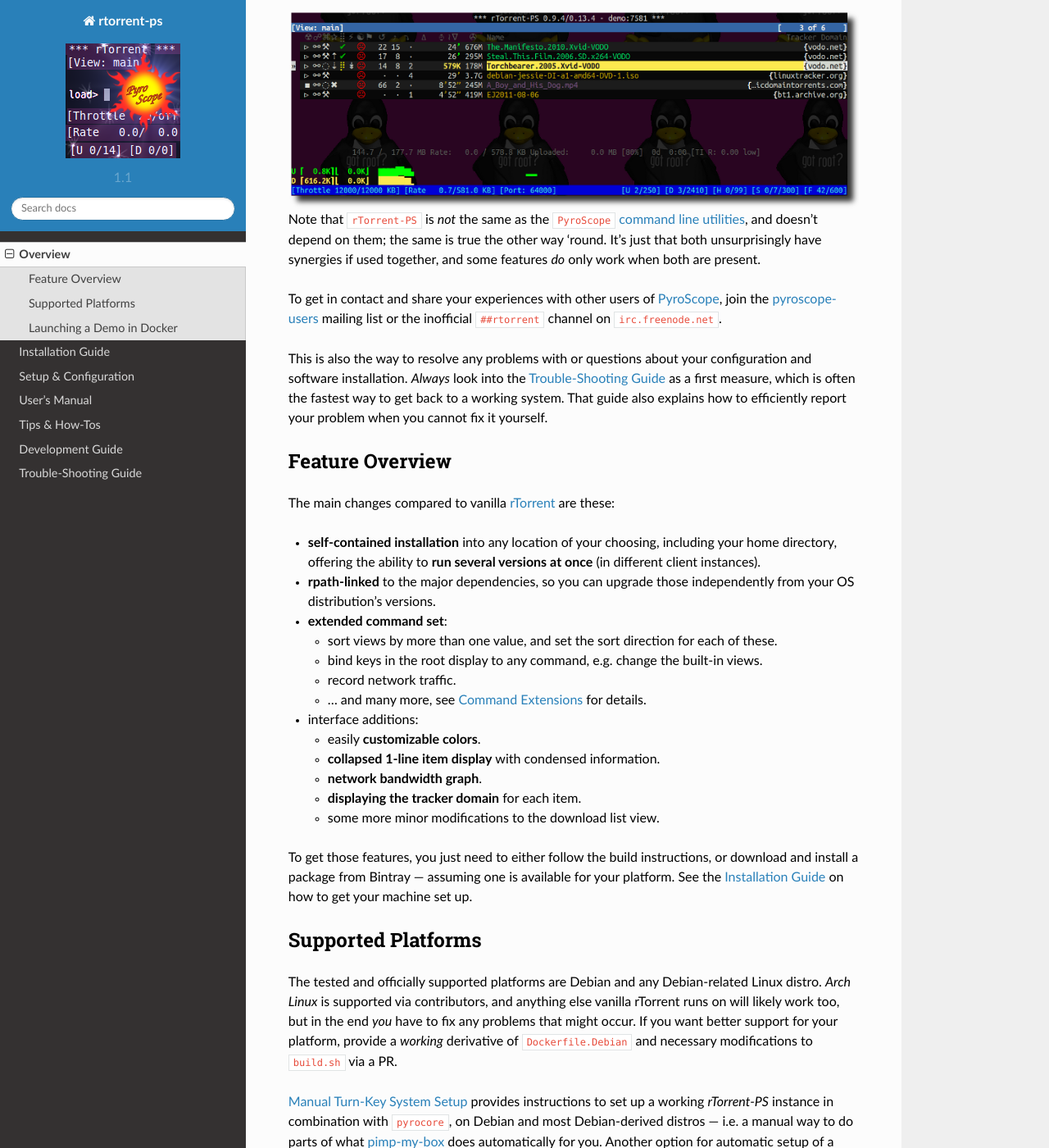
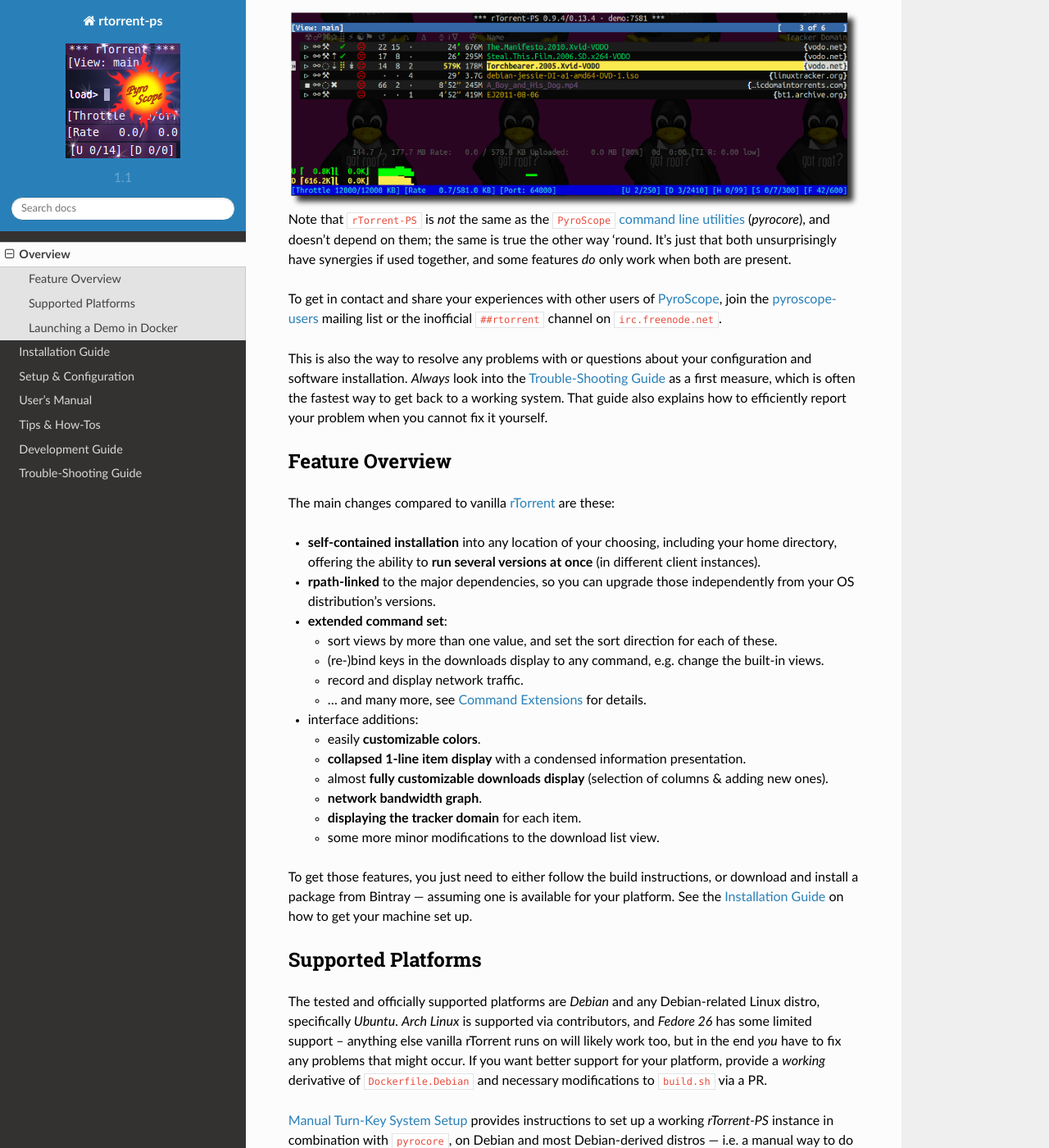
Before and after one commit to pyroscope/rtorrent-ps, a Sphinx documentation site: the page built from docs/overview.rst, in a window 1280 px wide and 1400 px high, scrolled down 270 px. Shown: the whole window at 82% size. Built offline with Sphinx 7.4.7 and the Read the Docs theme 2.0.0, drawn with Linux system fonts in a browser that asks for light colours; some of the changed text lies outside the part shown.

Commit message:
docs: some rework of index + overview

```diff
--- a/docs/index.rst
+++ b/docs/index.rst
@@ -14,13 +14,15 @@
    :alt: Extended Canvas Screenshot
 
 See :doc:`overview` for a more detailed description and a feature overview,
-and the `rTorrent Handbook`_ for general information regarding *rTorrent*, its configuration and XMLRPC commands.
+and the `rTorrent Handbook`_ for general information regarding `rTorrent`,
+its configuration, and XMLRPC commands.
+The latter includes custom command extensions from `rTorrent-PS`.
 
 
 |issues|
 
 
-.. note::
+.. hint:: **Community Contacts and Solving Problems**
 
     .. include:: include-contacts.rst
 
--- a/docs/overview.rst
+++ b/docs/overview.rst
@@ -3,7 +3,7 @@
 
 ``rTorrent-PS`` is a `rTorrent`_ *distribution* (*not* a fork of it),
 in form of a set of patches that **improve the user experience and stability**
-of official ``rTorrent`` releases.
+of official ``rTorrent`` releases, and **releases new features more frequently**.
 The :ref:`feature-list` below lists the major improvements and extensions.
 Also see the `changelog`_ for a timeline of applied changes,
 especially those since the last `official release`_.
@@ -13,7 +13,7 @@
    :alt: Extended Canvas Screenshot
 
 Note that ``rTorrent-PS`` is *not* the same as the ``PyroScope``
-`command line utilities <https://github.com/pyroscope/pyrocore#pyrocore>`_,
+`command line utilities <https://github.com/pyroscope/pyrocore#pyrocore>`_ (`pyrocore`),
 and doesn't depend on them; the same is true the other way 'round.
 It's just that both unsurprisingly have synergies if used together,
 and some features *do* only work when both are present.
@@ -41,15 +41,16 @@
 
    -  sort views by more than one value, and set the sort direction for
       each of these.
-   -  bind keys in the root display to any command, e.g. change the
+   -  (re-)bind keys in the downloads display to any command, e.g. change the
       built-in views.
-   -  record network traffic.
+   -  record and display network traffic.
    -  … and many more, see :ref:`commands` for details.
 
 -  interface additions:
 
    -  easily **customizable colors**.
-   -  **collapsed 1-line item display** with condensed information.
+   -  **collapsed 1-line item display** with a condensed information presentation.
+   -  almost **fully customizable downloads display** (selection of columns & adding new ones).
    -  **network bandwidth graph**.
    -  **displaying the tracker domain** for each item.
    -  some more minor modifications to the download list view.
@@ -62,14 +63,14 @@
 Supported Platforms
 -------------------
 
-The tested and officially supported platforms are Debian and any Debian-related Linux distro.
-*Arch Linux* is supported via contributors,
-and anything else vanilla rTorrent runs on will likely work too,
+The tested and officially supported platforms are `Debian` and any Debian-related Linux distro, specifically `Ubuntu`.
+`Arch Linux` is supported via contributors, and `Fedore 26` has some limited support
+– anything else vanilla rTorrent runs on will likely work too,
 but in the end *you* have to fix any problems that might occur.
 If you want better support for your platform, provide a *working* derivative of
 ``Dockerfile.Debian`` and necessary modifications to ``build.sh`` via a PR.
 
-:ref:`DebianInstallFromSource` provides instructions to set up a working *rTorrent-PS* instance
+:ref:`DebianInstallFromSource` provides instructions to set up a working `rTorrent-PS` instance
 in combination with ``pyrocore``, on Debian and most Debian-derived distros
 — i.e. a manual way to do parts of what
 `pimp-my-box <https://github.com/pyroscope/pimp-my-box>`_ does
@@ -88,7 +89,7 @@
 Launching a Demo in Docker
 --------------------------
 
-To try out *rTorrent-PS* without any headaches, and *if you have Docker 17.06+ installed*, you can use
+To try out `rTorrent-PS` without any headaches, and *if you have Docker 17.06+ installed*, you can use
 the `launch-on-stretch.sh`_ script to run an *ephemeral* instance in a
 *Debian Stretch* container, like this:
 
```
